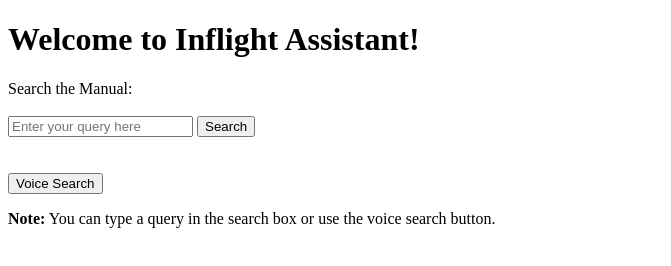
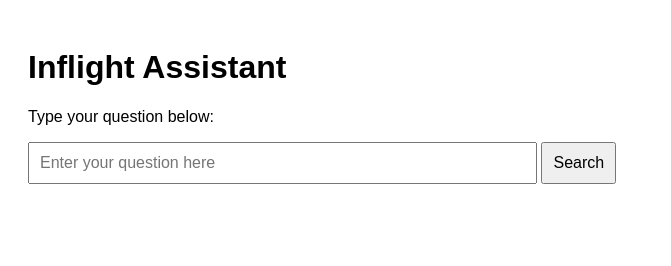
Before and after one commit to InflightInstitute/Inflight-Assistant, a plain HTML site: page templates/index.html in a window 1280 px wide. Shown: the whole page, without its empty margins (0-671 px from the left). Drawn offline with Linux system fonts and the light colour scheme.

Commit message:
Update index.html

```diff
--- a/templates/index.html
+++ b/templates/index.html
@@ -1,26 +1,45 @@
 <!DOCTYPE html>
-<html lang="en">
+<html>
 <head>
-    <meta charset="UTF-8">
-    <meta name="viewport" content="width=device-width, initial-scale=1.0">
-    <title>Inflight Assistant</title>
+  <meta charset="UTF-8">
+  <title>Inflight Assistant</title>
+  <style>
+    body { font-family: Arial, sans-serif; padding: 20px; }
+    input, button { padding: 10px; font-size: 16px; }
+    #results { margin-top: 20px; }
+  </style>
 </head>
 <body>
-    <h1>Welcome to Inflight Assistant!</h1>
+  <h1>Inflight Assistant</h1>
+  <p>Type your question below:</p>
+  <input type="text" id="queryInput" placeholder="Enter your question here" size="50">
+  <button onclick="search()">Search</button>
+  <div id="results"></div>
 
-    <!-- Search Form -->
-    <form action="/search" method="get">
-        <label for="query">Search the Manual:</label><br><br>
-        <input type="text" id="query" name="query" placeholder="Enter your query here" required>
-        <button type="submit">Search</button>
-    </form>
-
-    <!-- Voice Search Button -->
-    <br><br>
-    <a href="/voice-search">
-        <button type="button">Voice Search</button>
-    </a>
-
-    <p><strong>Note:</strong> You can type a query in the search box or use the voice search button.</p>
+  <script>
+    function search() {
+      const query = document.getElementById('queryInput').value;
+      if (!query) {
+        alert("Please enter a query!");
+        return;
+      }
+      fetch('/search?query=' + encodeURIComponent(query))
+        .then(response => response.json())
+        .then(data => {
+          const resultsDiv = document.getElementById('results');
+          resultsDiv.innerHTML = '';
+          if (data.results && data.results.length > 0) {
+            data.results.forEach(result => {
+              const p = document.createElement('p');
+              p.textContent = result;
+              resultsDiv.appendChild(p);
+            });
+          } else {
+            resultsDiv.innerHTML = '<p>No results found.</p>';
+          }
+        })
+        .catch(error => console.error('Error:', error));
+    }
+  </script>
 </body>
 </html>
```
